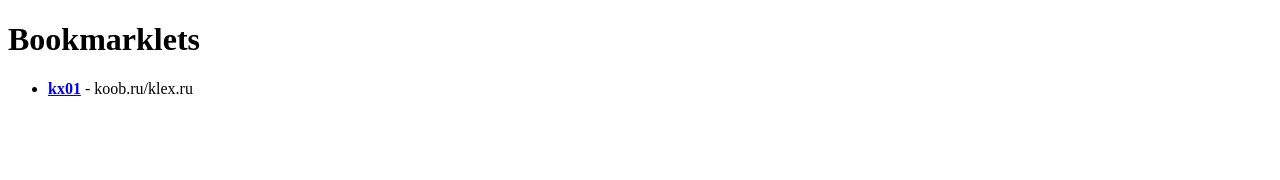
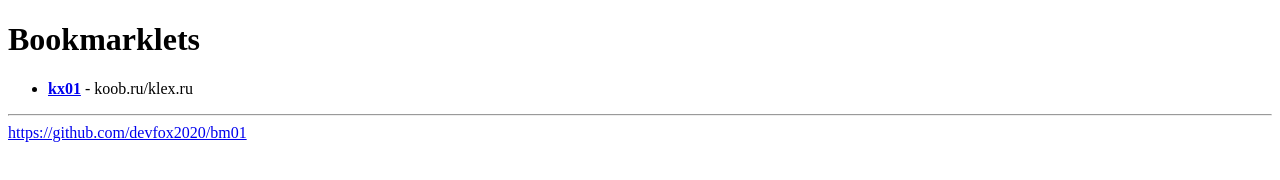
Before and after one commit to devfox2020/bm01, a website: page public/index.html in a window 1280 px wide. Drawn offline with Linux system fonts and the light colour scheme.

Commit message:
First release

```diff
--- a/public/index.html
+++ b/public/index.html
@@ -11,5 +11,8 @@
         <li><b><a href="kx01.html">kx01</a></b> - koob.ru/klex.ru</li>
     </ul>
 
+    <hr/>
+    <a href="https://github.com/devfox2020/bm01">https://github.com/devfox2020/bm01</a>
+
 </body>
 </html>
```
Also changed, not shown: release/index.html.
